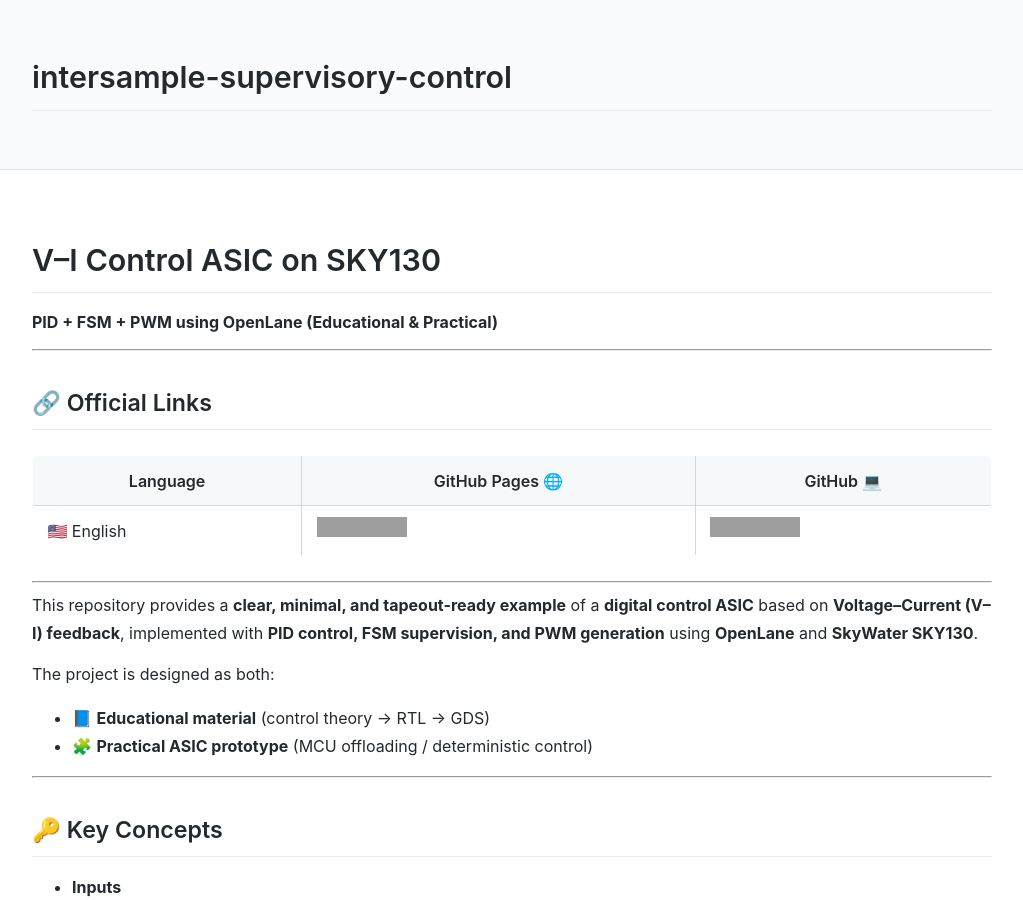
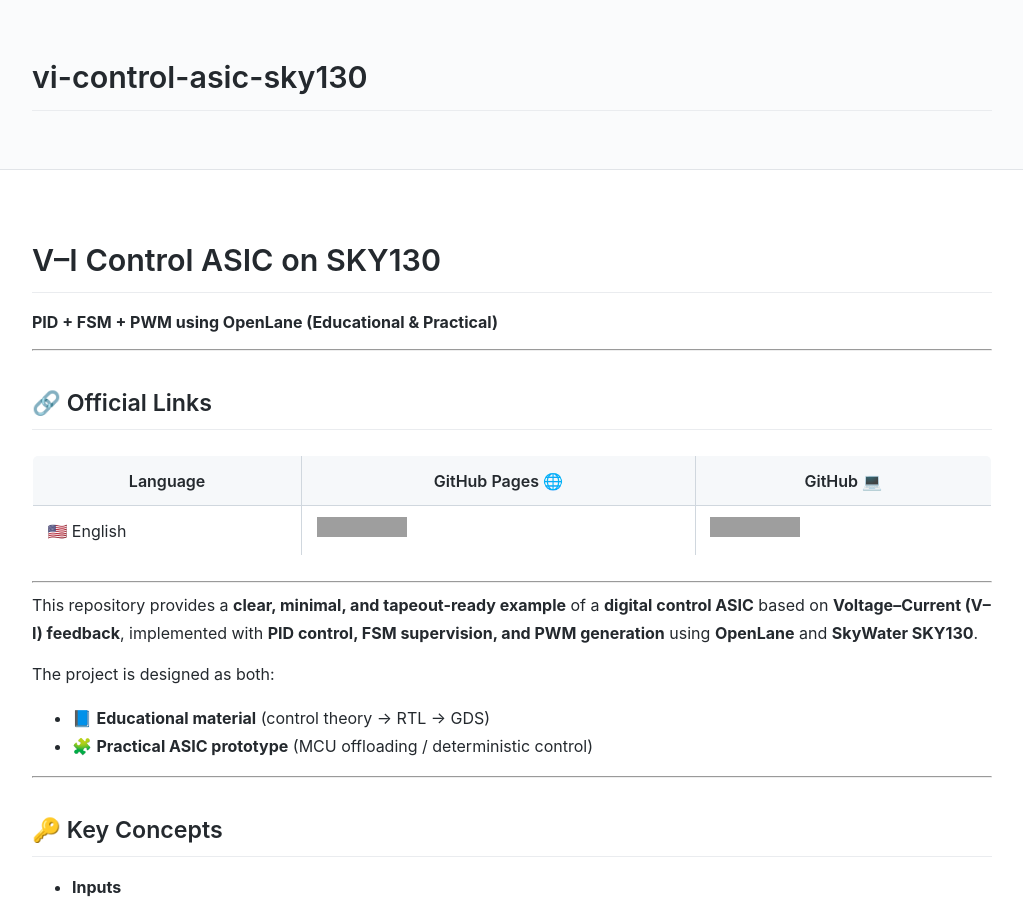
Before and after one commit to Samizo-AITL/vi-control-asic-sky130, a Jekyll site: the page built from index.md, in a window 1280 px wide and 900 px high. Shown: the whole window, without its empty margins (128-1151 px from the left). Built offline with Jekyll 4.4.1, drawn with Linux system fonts in a browser that asks for light colours; some of the changed text lies outside the part shown; grey boxes are pictures that could not be loaded.

Commit message:
Update _config.yml

```diff
--- a/_config.yml
+++ b/_config.yml
@@ -1,9 +1,9 @@
-title: "intersample-supervisory-control"
+title: "vi-control-asic-sky130"
 description: "  "
 lang: en
 
 url: "https://samizo-aitl.github.io"
-baseurl: "/intersample-supervisory-control"
+baseurl: "/vi-control-asic-sky130"
 
 # NO THEME — custom layout only
 theme: null
```
